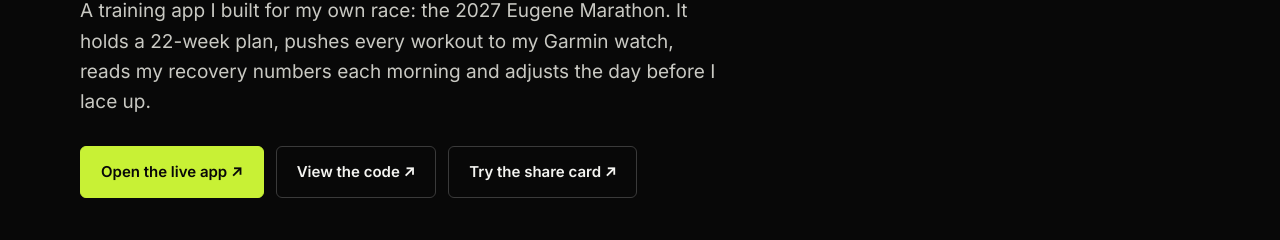
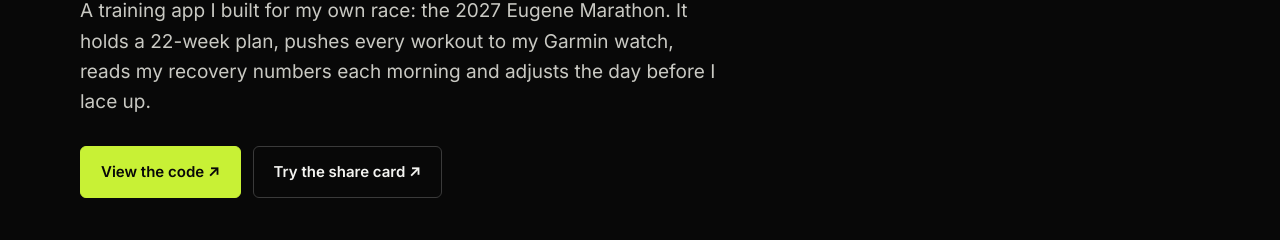
Before and after one commit to wendel-crypto/eugene-marathon-hq, a plain HTML site: page site/case-page.html in a window 1280 px wide. Shown: the part 401-641 px from the top of the page. Drawn offline with Linux system fonts and the light colour scheme.

Commit message:
Case page: app is private, link to the code instead
Co-Authored-By: Claude Fable 5.2 <noreply@anthropic.com>
Claude-Session: https://claude.ai/code/session_01LNfbuD4zaprSvYboU8B5FA

```diff
--- a/site/case-page.html
+++ b/site/case-page.html
@@ -38,7 +38,7 @@ footer{border-top:1px solid var(--line);padding:36px 0 56px;color:var(--mute);fo
 <p class="eyebrow" style="margin-top:28px">Personal product · Web app · Running + AI agents</p>
 <h1>Eugene Marathon <em>Training HQ</em></h1>
 <p class="lede">A training app I built for my own race: the 2027 Eugene Marathon. It holds a 22-week plan, pushes every workout to my Garmin watch, reads my recovery numbers each morning and adjusts the day before I lace up.</p>
-<div class="btns"><a class="btn p" href="https://claude.ai/artifact/66p5bZRWoTego6NWNBCB3K" target="_blank" rel="noopener">Open the live app ↗</a><a class="btn" href="https://github.com/wendel-crypto/eugene-marathon-hq" target="_blank" rel="noopener">View the code ↗</a><a class="btn" href="https://eugene-bay.vercel.app/card.html#d=2026-11-13&t=Morning%20run&km=8.9&s=2724&hr=147&dn=0&al=1599&wk=21.6" target="_blank" rel="noopener">Try the share card ↗</a></div>
+<div class="btns"><a class="btn p" href="https://github.com/wendel-crypto/eugene-marathon-hq" target="_blank" rel="noopener">View the code ↗</a><a class="btn" href="https://eugene-bay.vercel.app/card.html#d=2026-11-13&t=Morning%20run&km=8.9&s=2724&hr=147&dn=0&al=1599&wk=21.6" target="_blank" rel="noopener">Try the share card ↗</a></div>
 <div class="facts"><div><b>22</b><span>Week plan</span></div><div><b>1,599</b><span>Planned km</span></div><div><b>3</b><span>Scheduled AI tasks</span></div><div><b>3:00–3:05</b><span>Goal time</span></div></div>
 </div>
 <section><div class="wrap two"><div><p class="eyebrow">The problem</p><h2>A plan on paper stops matching the runner within a week.</h2></div><div>
```
Also changed, not shown: 1 other file.
